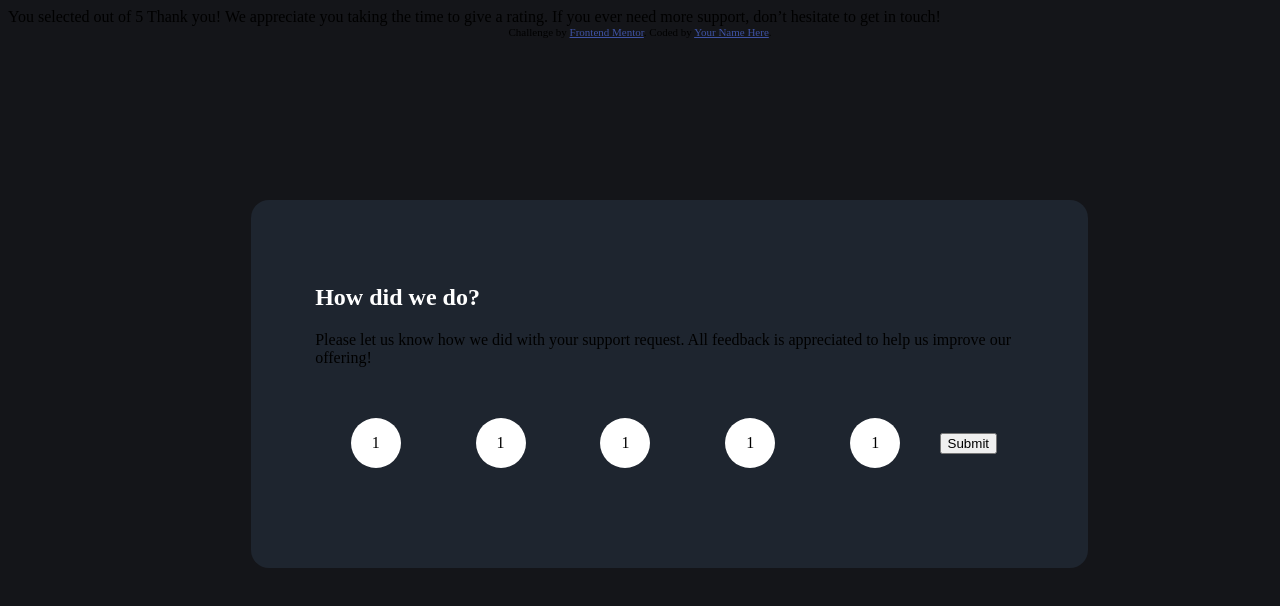
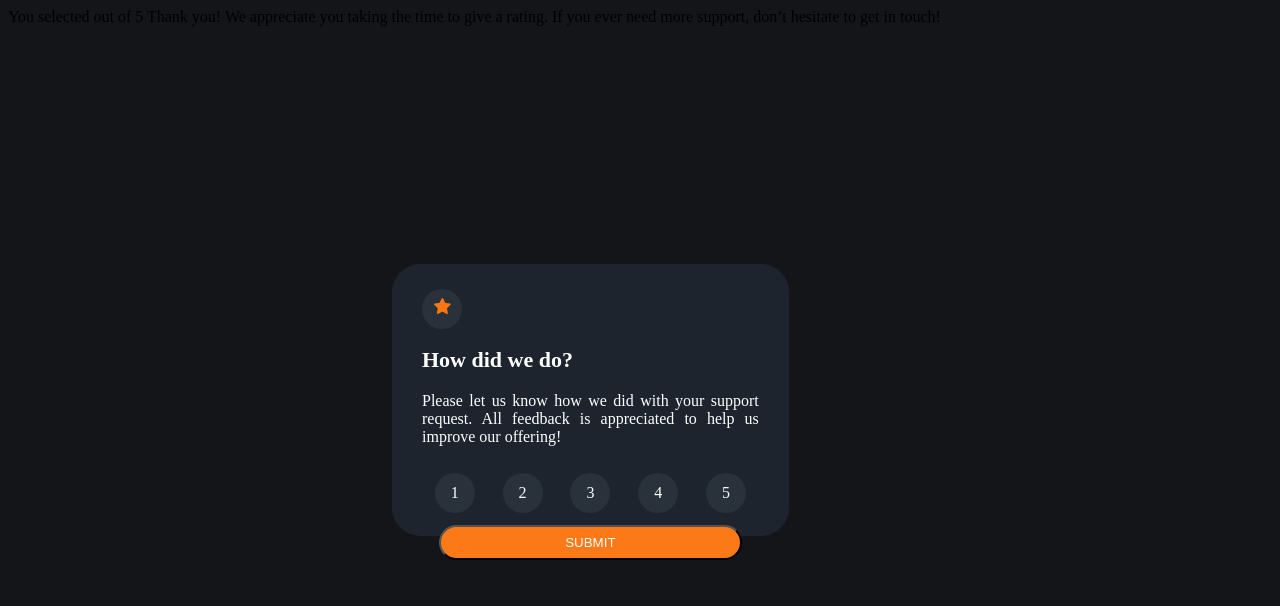
Before and after one commit to joaomenes/Componente-de-classifica-o-interativa---Atalho., a plain HTML site: page index.html in a window 1280 px wide. Drawn offline with Linux system fonts and the light colour scheme.

Commit message:
Ajustes de tamanhos no layout

```diff
--- a/css/style.css
+++ b/css/style.css
@@ -3,22 +3,69 @@ body {
 }
 
 .container {
-    padding: 5%;
-    background-color: blue;
+    width: 31%;
+    height: 34%;
+    background-color: #1d242e;
     position: absolute;
-    border-radius: 18px;
-    margin-top: 5%;
-    margin: 15%;
-    margin-left: 19%;
-    background-color: #1e252f;
+    border-radius: 28px;
+    margin-top: 20%;
+    text-align: center;
+    margin-left: 30%;
 }
- .grades{
-      margin: 5%;
-      text-align: center;
-      background-color: white;
-      border-radius: 50%;
-      display: inline-block;
-      height: 50px;
-      width: 50px;
-      line-height: 50px;
+
+.grades {
+    margin: 3%;
+    text-align: center;
+    background-color:  #29323b;
+    border-radius: 50%;
+    display: inline-block;
+    height: 40px;
+    width: 40px;
+    line-height: 40px;
+    color: white;
 }
+
+.grades:hover {
+    background-color: #fb7917;
+}
+
+.buttonSubmit {
+    width: 100px;
+    position: relative;
+    border-radius: 30px;
+    width: 303px;
+    height: 35px;
+    background-color: #fb7917;
+    color: white;
+}
+
+p{
+    margin-left: 30px;
+    margin-right: 30px;
+    text-align:justify;
+    font-size: 16px;
+}
+
+h1 {
+    margin-left: 30px;
+    margin-right: 30px;
+    text-align:justify;
+    font-size: 22px;
+    font-weight: bold;
+}
+
+.star {
+    margin-top: 25px;
+    margin-left: 30px;
+    margin-right: 5px;
+    height: 40px;
+    width: 40px;
+    border-radius: 50%;
+    line-height: 40px;
+    background-color:  #29323b;
+}
+
+.buttonSubmit:hover{
+    background-color: white;
+    color: #fb7917;
+}
--- a/index.html
+++ b/index.html
@@ -1,41 +1,57 @@
 <!DOCTYPE html>
 <html lang="en">
+
 <head>
   <meta charset="UTF-8">
-  <meta name="viewport" content="width=device-width, initial-scale=1.0"> <!-- displays site properly based on user's device -->
+  <meta name="viewport" content="width=device-width, initial-scale=1.0">
+  <!-- displays site properly based on user's device -->
   <link rel="stylesheet" href="./css/style.css">
   <link rel="icon" type="image/png" sizes="32x32" href="./images/favicon-32x32.png">
 
   <title>Frontend Mentor | Interactive rating component</title>
 
   <style>
-    .attribution { font-size: 11px; text-align: center; }
-    .attribution a { color: hsl(228, 45%, 44%); }
+    .attribution {
+      font-size: 11px;
+      text-align: center;
+    }
+
+    .attribution a {
+      color: hsl(228, 45%, 44%);
+    }
   </style>
 </head>
+
 <body>
 
   <!-- Rating state start -->
   <section class="container">
-  <H1 style="color: white;" > How did we do? </H1>
+    <div class="star"><svg width="17" height="16" xmlns="http://www.w3.org/2000/svg">
+      <path
+        d="m9.067.43 1.99 4.031c.112.228.33.386.58.422l4.45.647a.772.772 0 0 1 .427 1.316l-3.22 3.138a.773.773 0 0 0-.222.683l.76 4.431a.772.772 0 0 1-1.12.813l-3.98-2.092a.773.773 0 0 0-.718 0l-3.98 2.092a.772.772 0 0 1-1.119-.813l.76-4.431a.77.77 0 0 0-.222-.683L.233 6.846A.772.772 0 0 1 .661 5.53l4.449-.647a.772.772 0 0 0 .58-.422L7.68.43a.774.774 0 0 1 1.387 0Z"
+        fill="#FC7614" />
+    </svg> </div>
 
-  <p>Please let us know how we did with your support request. All feedback is appreciated
+    <H1 style="color: white;"> How did we do? </H1>
+
+    <p style="color: white;">Please let us know how we did with your support request. All feedback is appreciated
       to help us improve our offering!</p>
 
     <div class="grades">1</div>
-  <div class="grades">1</div>
-  <div class="grades">1</div>
-  <div class="grades">1</div>
-  <div class="grades">1</div>
+    <div class="grades">2</div>
+    <div class="grades">3</div>
+    <div class="grades">4</div>
+    <div class="grades">5</div>
 
-  <button class="buttonSubmit">Submit</button>
+    <button class="buttonSubmit">SUBMIT</button>
   </section>
 
   <!-- Rating state end -->
 
   <!-- Thank you state start -->
   <section class="container2">
-  You selected <!-- Add rating here --> out of 5
+    You selected
+    <!-- Add rating here --> out of 5
 
     Thank you!
 
@@ -43,12 +59,6 @@
     don’t hesitate to get in touch!
   </section>
 
-  <!-- Thank you state end -->
+</body>
 
-
-  <div class="attribution">
-    Challenge by <a href="https://www.frontendmentor.io?ref=challenge" target="_blank">Frontend Mentor</a>.
-    Coded by <a href="#">Your Name Here</a>.
-  </div>
-</body>
 </html>
```
Lines whose indentation alone changed are shown as unchanged.
